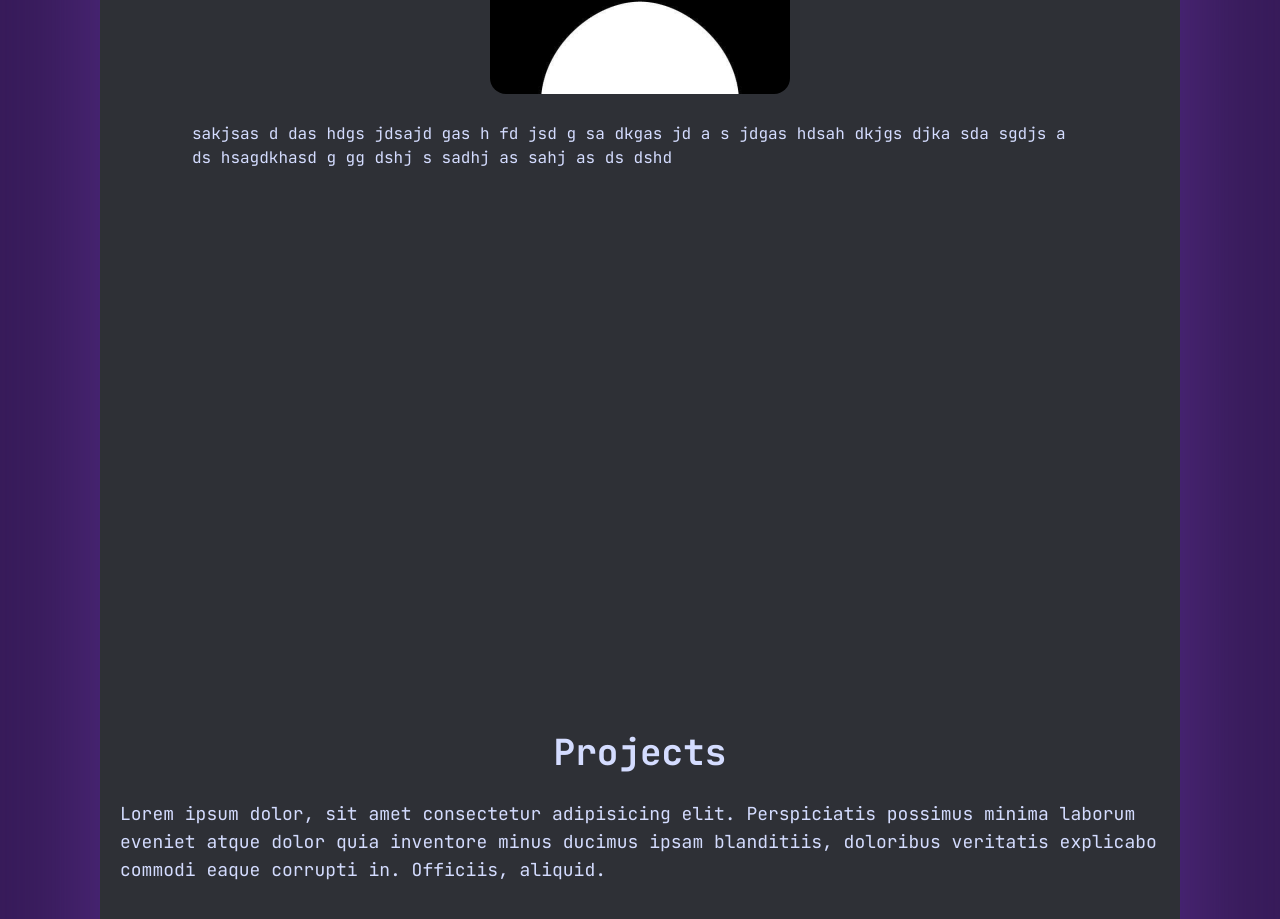
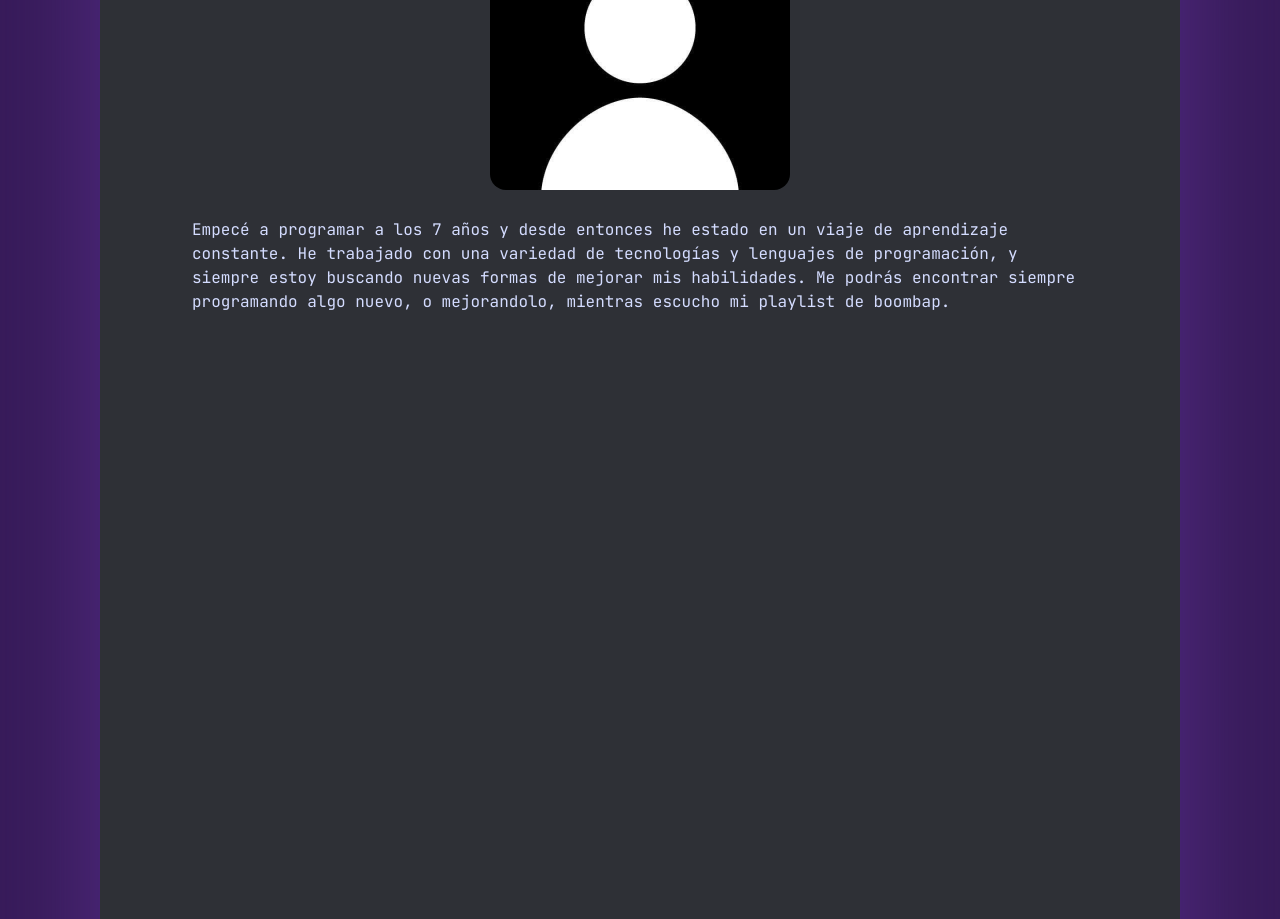
Before and after one commit to sofowest/portfolio, a React (Vite) app: page / in a window 1280 px wide. Shown: the part 1160-2079 px from the top of the page. Built offline with nearby package versions, Linux system fonts and the light colour scheme.

Commit message:
Update Home page content and layout
Expanded the About Me section in Home.jsx with a new personal description and increased the article height to 100vh. Removed .npmrc from .gitignore and added a new .npmrc file to enforce exact version saving for npm dependencies.

```diff
--- a/src/pages/Home.jsx
+++ b/src/pages/Home.jsx
@@ -72,13 +72,13 @@ function Home({ onFlickerBg, setIsNameFlicker }) {
         </section>
       </article>
 
-      <article className="h-[70vh] p-5 flex flex-col mt-10 gap-7 items-center justify-center">
+      <article className="h-[100vh] p-5 flex flex-col mt-10 gap-7 items-center justify-center">
         <h2 className="text-4xl font-extrabold text-center">About Me</h2>
         <section className="justify-center items-center flex">
           <img src="./imgs/profile.jpg" alt="foto de " className="w-[70vw] max-w-[380px] h-auto md:w-[300px] rounded-2xl" />
         </section>
         <section className="w-[70vw] text-left mb-10">
-          <p className="text-md">sakjsas d das hdgs jdsajd gas h fd jsd g sa dkgas jd a s jdgas hdsah dkjgs djka sda sgdjs a  ds  hsagdkhasd g gg dshj s sadhj as sahj as  ds dshd</p>
+          <p className="text-md">Empecé a programar a los 7 años y desde entonces he estado en un viaje de aprendizaje constante. He trabajado con una variedad de tecnologías y lenguajes de programación, y siempre estoy buscando nuevas formas de mejorar mis habilidades. Me podrás encontrar siempre programando algo nuevo, o mejorandolo, mientras escucho mi playlist de boombap.</p>
         </section>
       </article>
 
```
Also changed, not shown: 2 other files (tests, documents, lock files or other folders).
